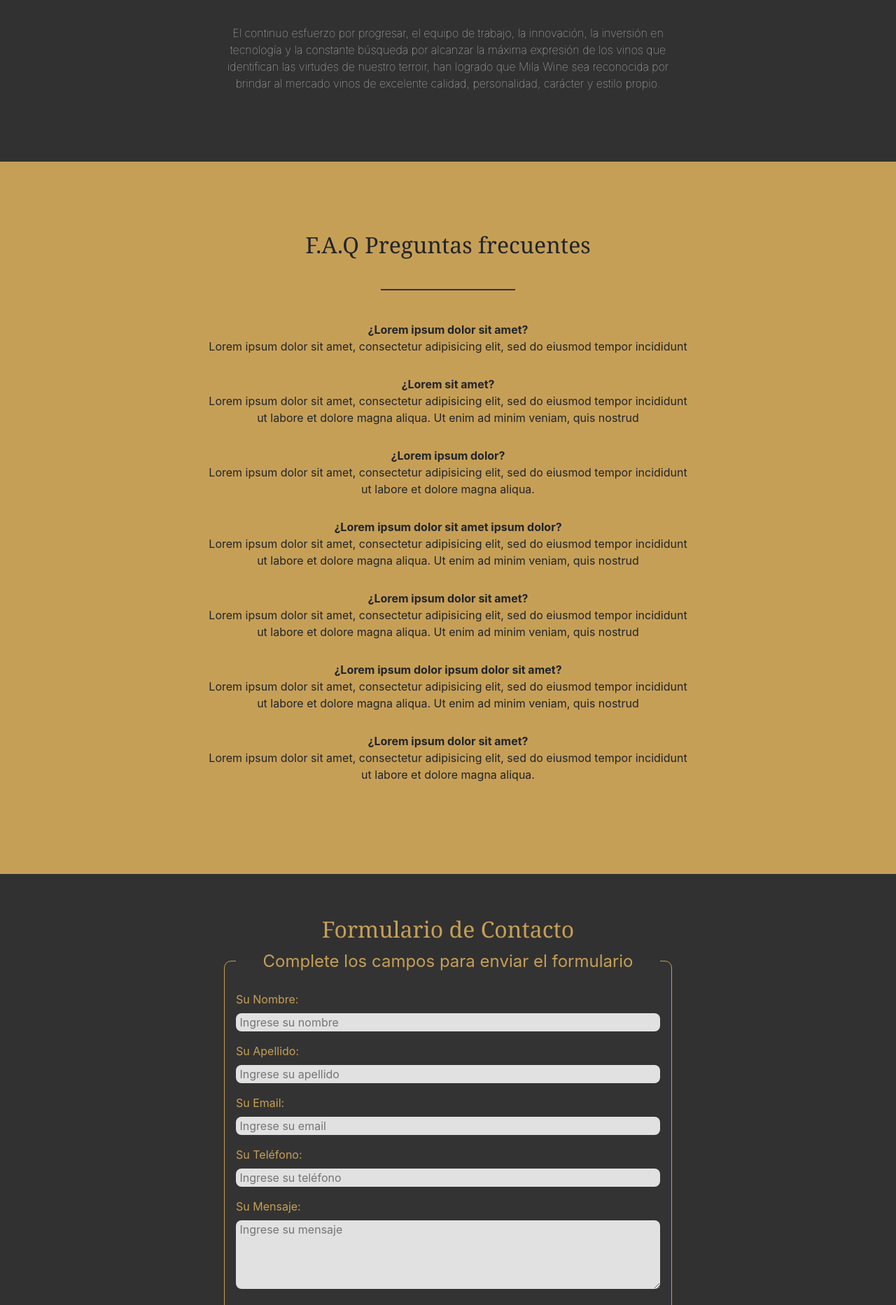
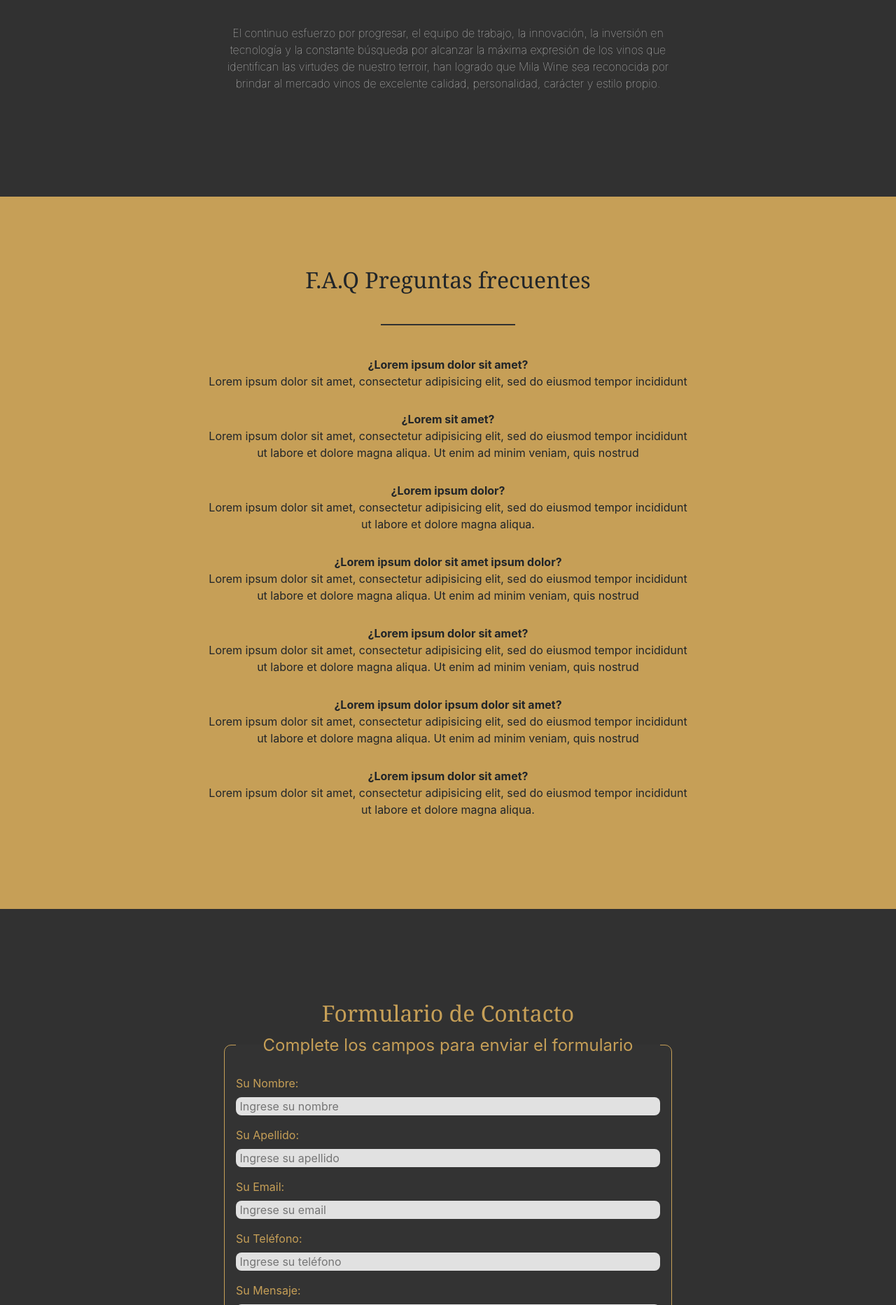
Before and after one commit to lilzeroo/proyecto, a PHP site: page /home.html in a window 1280 px wide. Shown: the part 760-2625 px from the top of the page at 70% size. Run offline with PHP 8.4, Linux system fonts and the light colour scheme; some libraries are stand-ins or nearby versions; some web fonts are replaced.

Commit message:
Correccion FAQ y CONTACTO para que se vea el titulo

```diff
--- a/css/home.css
+++ b/css/home.css
@@ -69,11 +69,7 @@ header nav div div a:hover {
   padding-bottom: 0;
 }
 
-@media (min-width: 678px){
-  .logReg{
-    text-align: left;
-  }
-}
+
 /* FIN DEL HEADER */
 
 /* INICIO IMAGENES  */
@@ -128,6 +124,10 @@ header nav div div a:hover {
 /* FIN ARTICULO VINOS*/
 
 /* INICIO FAQ Preguntas Frecuentes*/
+
+#faqs{
+  padding-top: 50px;
+}
 .faq {
   background-color: #c69f57;
   text-align: center;
@@ -162,6 +162,9 @@ header nav div div a:hover {
 
 
 /*INICIO CONTACTO*/
+#elcontacto{
+  padding-top: 100px;
+}
 .contacto{
   background-color: #313131;
   max-width: 100%;
@@ -381,4 +384,11 @@ footer a:hover{
       bottom: 0;
       position: relative;
     }
+
 }
+
+@media (min-width: 678px) and (max-width: 767.98px){
+  .logReg{
+    text-align: left;
+  }
+}
--- a/home.html
+++ b/home.html
@@ -74,9 +74,9 @@
     </article>
   </section>
 
-  <section>
+  <section id="faqs">
     <div class="faq">
-      <h2 id="faqs">F.A.Q Preguntas frecuentes</h2>
+      <h2>F.A.Q Preguntas frecuentes</h2>
       <div class="borde2"></div>
       <p class="subtitulo">¿Lorem ipsum dolor sit amet?</p>
       <p>Lorem ipsum dolor sit amet, consectetur adipisicing elit, sed do eiusmod tempor incididunt </p>
@@ -95,8 +95,7 @@
     </div>
   </section>
 
-  <a name="elcontacto"></a>
-  <section id="contacto" class="contacto">
+  <section id="elcontacto" class="contacto">
     <div class="contacto">
       <h2>Formulario de Contacto</h2>
       <form action="home.html" method="post">
```
